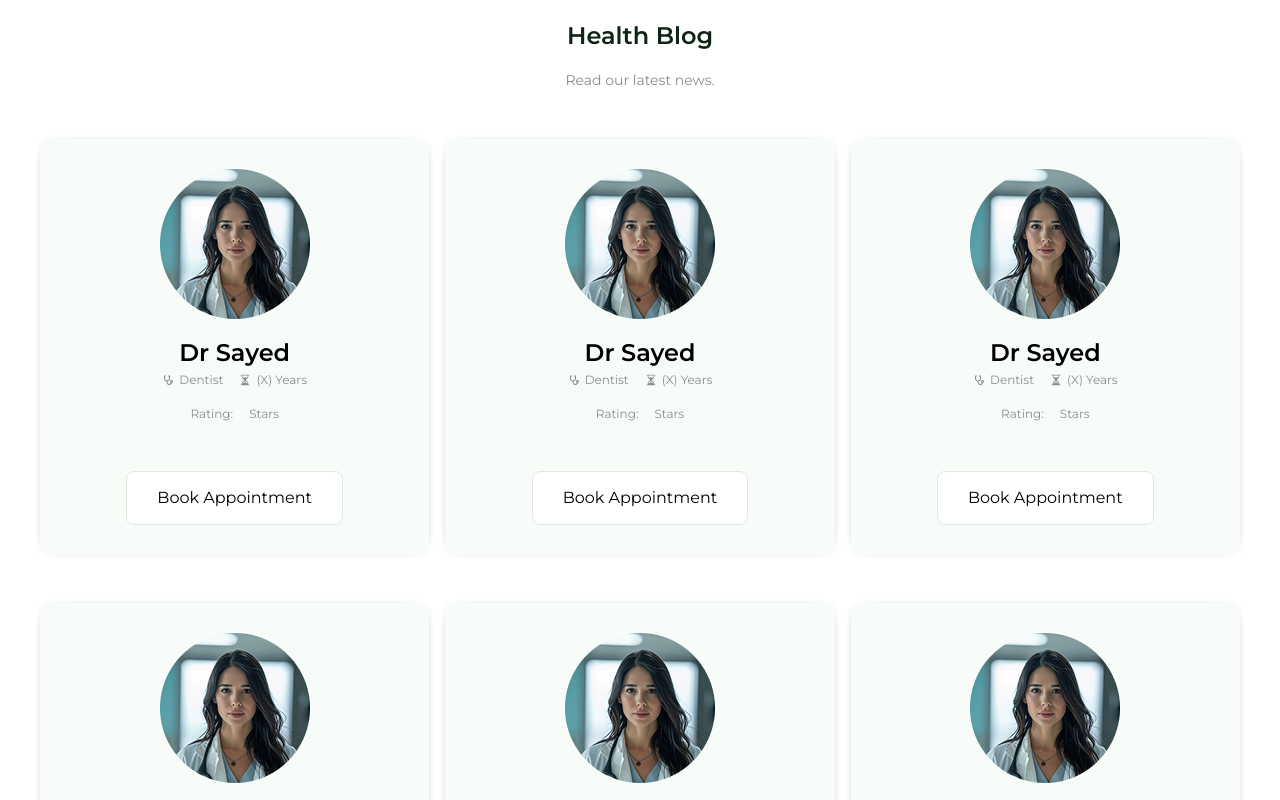
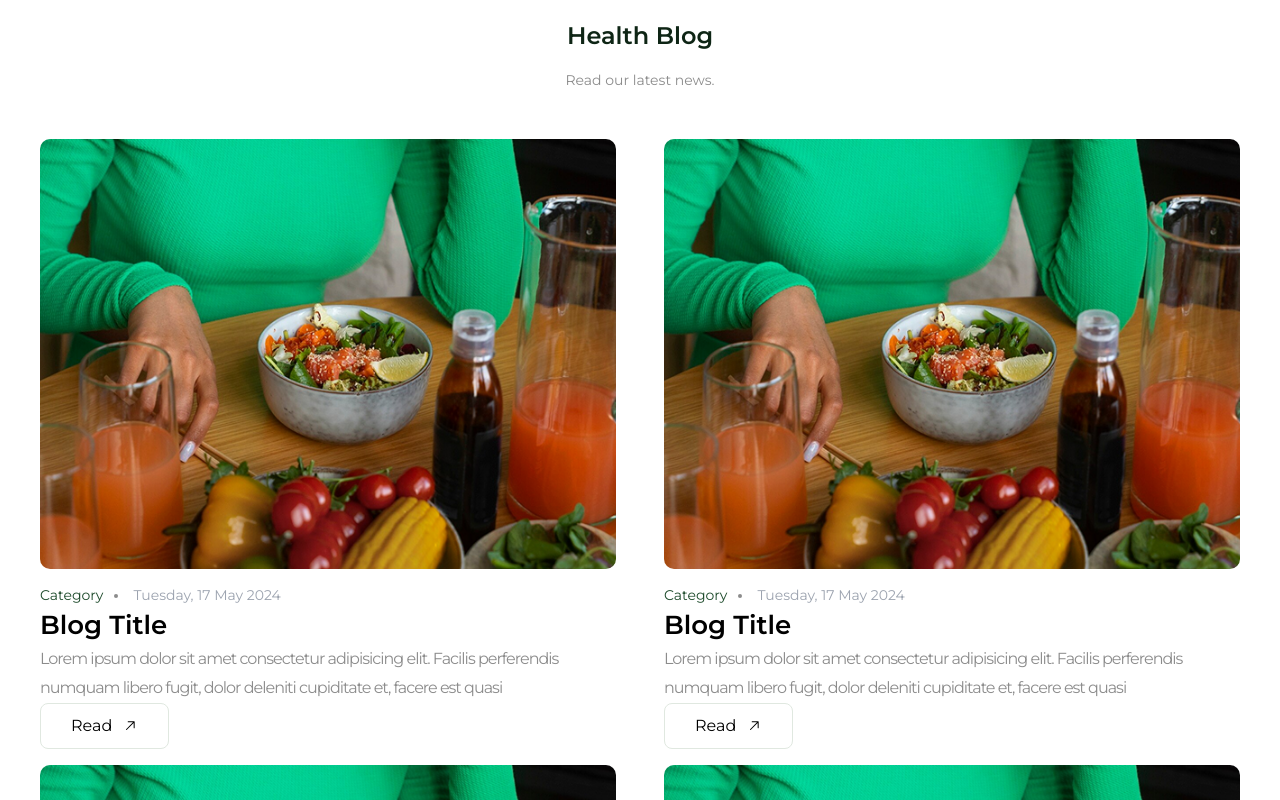
Before and after one commit to Abdalrahman-gits/careMate, a React (Vite) app: page /health-blog in a window 1280 px wide. Shown: the part 820-1620 px from the top of the page. Built offline with nearby package versions, Linux system fonts and the light colour scheme.

Commit message:
style(Blog list): styled the grid blog list with variables changes

```diff
--- a/src/pages/HealthBlog.jsx
+++ b/src/pages/HealthBlog.jsx
@@ -1,5 +1,4 @@
 import BgHealthBlog from "../assets/BgHealthBlog.png";
-import AvailableDoctors from "../ui/AvailableDoctors";
 import Hero from "../ui/Hero";
 import SectionHeader from "../ui/SectionHeader";
 import SectionLayout from "../ui/SectionLayout";
@@ -7,6 +6,7 @@ import FilterColumn from "../ui/FilterColumn";
 import FilterBox from "../ui/FilterBox";
 import { RiStethoscopeLine } from "react-icons/ri";
 import { BsHourglassSplit } from "react-icons/bs";
+import BlogList from "../ui/BlogList";
 
 function HealthBlog() {
   return (
@@ -19,13 +19,13 @@ function HealthBlog() {
       />
 
       <SectionLayout paddingTopMobile="0">
-        <FilterBox title="Find a doctor at your own ease">
+        <FilterBox title="Find Answers to Your Health Questions">
           <FilterColumn label="Category" value="All" icon={RiStethoscopeLine} />
           <FilterColumn label="Date" value="Feb-May" icon={BsHourglassSplit} />
           <FilterColumn label="Keyword" value="2-10 years" type="search" />
         </FilterBox>
         <SectionHeader title="Health Blog" subTitle="Read our latest news." />
-        <AvailableDoctors />
+        <BlogList />
       </SectionLayout>
     </>
   );
--- a/src/styles/GlobalStyles.js
+++ b/src/styles/GlobalStyles.js
@@ -72,8 +72,8 @@ const GlobalStyles = createGlobalStyle`
   --section-pb: 4.4rem;
   --btn-lg-pd: 1.4rem 3rem;
   --btn-sm-pd: 0.8rem 2rem;
-  --section-row-gap: 4.8rem;
-  --section-col-gap: 1.6rem;
+  --section-lg-gap: 4.8rem;
+  --section-sm-gap: 1.6rem;
 
   /* Heights */
   --header-h-lg: 7.8rem;
--- a/src/ui/AvailableDoctors.jsx
+++ b/src/ui/AvailableDoctors.jsx
@@ -4,8 +4,8 @@ import AvailableDoctorCard from "./AvailableDoctorCard";
 const StyledDoctorsList = styled.div`
   display: grid;
   grid-template-columns: repeat(auto-fill, minmax(350px, 1fr));
-  row-gap: var(--section-row-gap);
-  column-gap: var(--section-col-gap);
+  row-gap: var(--section-lg-gap);
+  column-gap: var(--section-sm-gap);
 
   @media (max-width: 575px) {
     grid-template-columns: repeat(auto-fill, minmax(250px, 1fr));
--- /dev/null
+++ b/src/ui/BlogCard.jsx
@@ -0,0 +1,87 @@
+import styled from "styled-components";
+import blogCard from "../assets/blogCard1.png";
+import Button from "./Button";
+import { GoArrowUpRight } from "react-icons/go";
+
+const StyledBlogCard = styled.div`
+  display: flex;
+  flex-direction: column;
+
+  & h2 {
+    font-weight: 600;
+    font-size: 2.6rem;
+  }
+`;
+
+const ImgFluid = styled.div`
+  height: 43rem;
+  border-radius: var(--border-radius-lg);
+  overflow: hidden;
+
+  & img {
+    width: 100%;
+    height: 100%;
+    object-fit: cover;
+  }
+`;
+
+const BlogCategory = styled.div`
+  display: flex;
+  gap: 3rem;
+  font-size: 1.4rem;
+  text-transform: capitalize;
+  margin-top: 1.6rem;
+
+  & span:first-child {
+    position: relative;
+    color: var(--primary-green);
+  }
+
+  & span:first-child::after {
+    content: "";
+    position: absolute;
+    right: -1.7rem;
+    top: 50%;
+    transform: translate(-50%, -50%);
+    width: 0.4rem;
+    height: 0.4rem;
+    border-radius: 50%;
+    background-color: var(--color-muted);
+  }
+
+  & span:last-child {
+    color: var(--color-grey-400);
+  }
+`;
+
+const CardDescription = styled.p`
+  letter-spacing: -1px;
+  line-height: 180%;
+  color: var(--color-muted);
+`;
+
+function BlogCard() {
+  return (
+    <StyledBlogCard>
+      <ImgFluid>
+        <img src={blogCard} alt="card-image" />
+      </ImgFluid>
+
+      <BlogCategory>
+        <span>category</span>
+        <span>tuesday, 17 may 2024</span>
+      </BlogCategory>
+      <h2 style={{ textTransform: "capitalize" }}>blog title</h2>
+      <CardDescription>
+        Lorem ipsum dolor sit amet consectetur adipisicing elit. Facilis
+        perferendis numquam libero fugit, dolor deleniti cupiditate et, facere
+        est quasi
+      </CardDescription>
+      <Button variation="bordered" size="large">
+        <span>Read</span> <GoArrowUpRight />
+      </Button>
+    </StyledBlogCard>
+  );
+}
+
+export default BlogCard;
--- /dev/null
+++ b/src/ui/BlogList.jsx
@@ -0,0 +1,29 @@
+import styled from "styled-components";
+import BlogCard from "./BlogCard";
+
+const StyledBlogList = styled.div`
+  display: grid;
+  grid-template-columns: repeat(auto-fill, minmax(250px, 1fr));
+  row-gap: var(--section-sm-gap);
+  column-gap: var(--section-lg-gap);
+
+  @media (min-width: 568px) {
+    grid-template-columns: repeat(auto-fill, minmax(400px, 1fr));
+  }
+
+  @media (min-width: 1200px) {
+    grid-template-columns: repeat(auto-fill, minmax(500px, 1fr));
+  }
+`;
+
+function BlogList() {
+  return (
+    <StyledBlogList>
+      {Array.from({ length: 4 }, () => (
+        <BlogCard />
+      ))}
+    </StyledBlogList>
+  );
+}
+
+export default BlogList;
--- a/src/ui/Button.jsx
+++ b/src/ui/Button.jsx
@@ -39,6 +39,11 @@ const sizes = {
 };
 
 const Button = styled.button`
+  display: flex;
+  justify-content: center;
+  align-items: center;
+  gap: 1rem;
+
   ${({ size = "small" }) => sizes[size]};
   border-radius: var(--border-radius-md);
   text-transform: capitalize;
--- a/src/ui/SectionLayout.jsx
+++ b/src/ui/SectionLayout.jsx
@@ -6,7 +6,7 @@ const StyledSectionLayout = styled.section`
   position: relative;
   display: flex;
   flex-direction: column;
-  gap: var(--section-row-gap);
+  gap: var(--section-lg-gap);
 
   padding-top: ${({ paddingTopMobile = "6" }) => `${paddingTopMobile}rem`};
   padding-bottom: var(--section-pb);
```
Also changed, not shown: src/assets/blogCard1.png (added).
